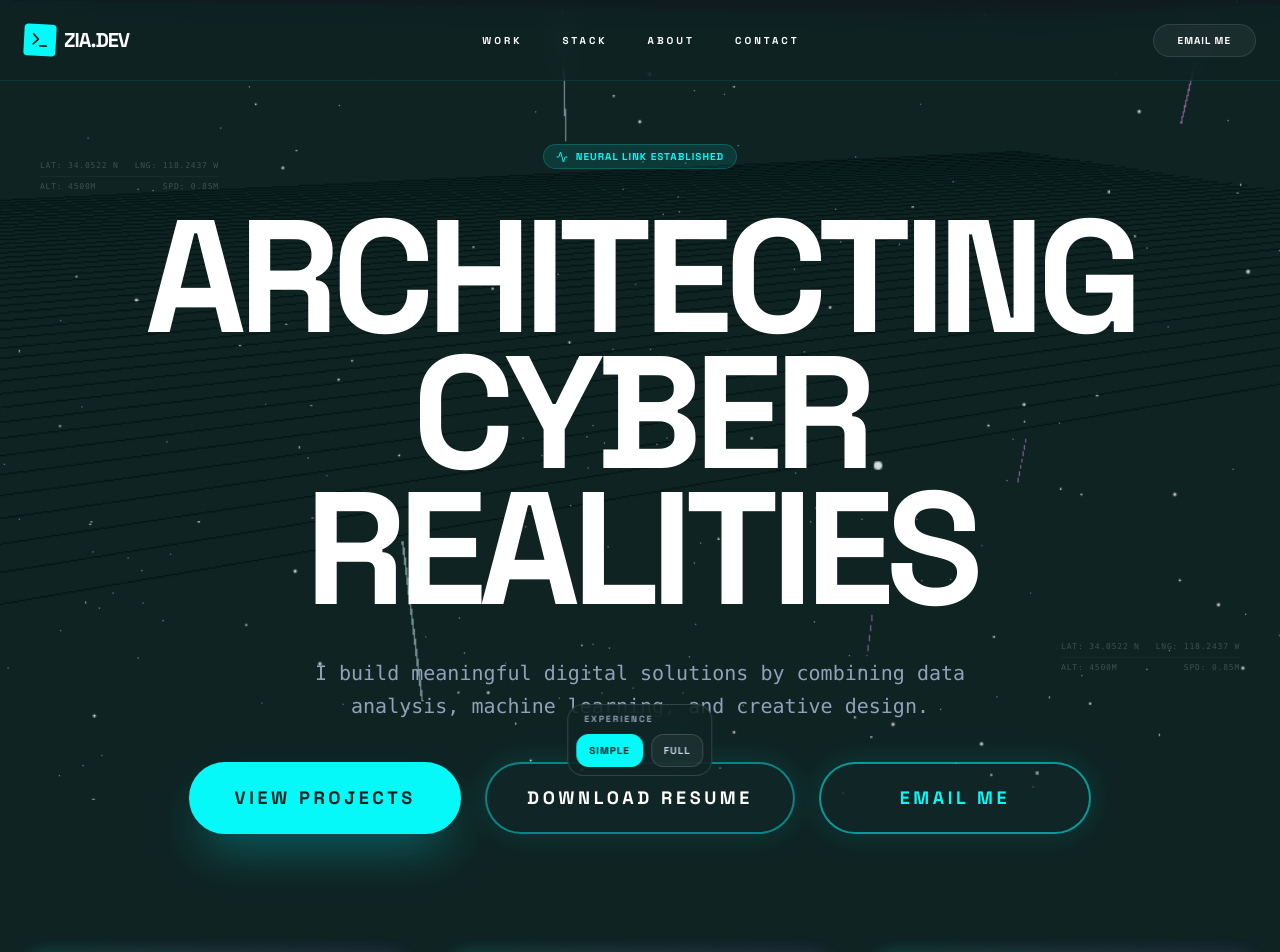
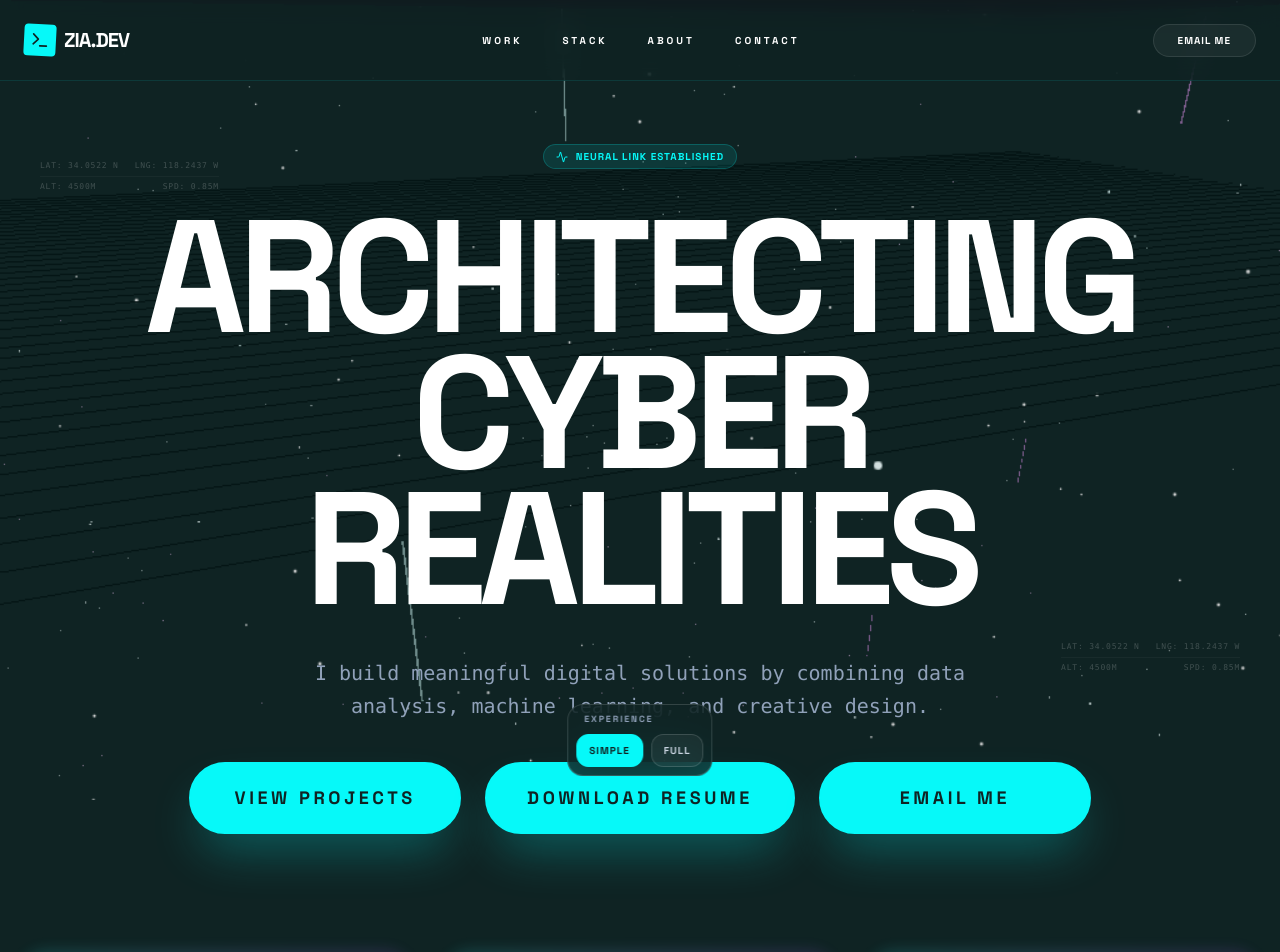
Before and after one commit to luwiyey/ziadev.portfolio, a React (Vite) app: page / in a window 1280 px wide. Shown: the top 952 px of the page. Built offline with nearby package versions, Linux system fonts and the light colour scheme.

Commit message:
Make hero CTA buttons visually consistent

```diff
--- a/src/App.tsx
+++ b/src/App.tsx
@@ -38,6 +38,8 @@ type ExperienceMode = 'full' | 'simple';
 const EXPERIENCE_MODE_KEY = 'zia.experienceMode';
 const HERO_ACTION_BASE_CLASS =
   "inline-flex min-h-[4.5rem] w-full items-center justify-center rounded-full border-2 px-10 py-5 text-center text-base font-black uppercase tracking-[0.2em] transition-all duration-300 sm:w-auto sm:min-w-[17rem] sm:text-lg";
+const HERO_ACTION_FILLED_CLASS =
+  `${HERO_ACTION_BASE_CLASS} border-primary bg-primary text-background-dark shadow-2xl shadow-primary/30 hover:-translate-y-1 hover:scale-[1.02]`;
 
 const isLikelyMobileDevice = () => {
   if (typeof window === 'undefined') return false;
@@ -1142,20 +1144,20 @@ export default function App() {
             >
               <a
                 href="#work"
-                className={`${HERO_ACTION_BASE_CLASS} border-primary bg-primary text-background-dark shadow-2xl shadow-primary/30 hover:-translate-y-1 hover:scale-[1.02]`}
+                className={HERO_ACTION_FILLED_CLASS}
               >
                 View Projects
               </a>
               <a
                 href="/resume/BigDataMARIANO_RESUME.pdf"
                 download
-                className={`${HERO_ACTION_BASE_CLASS} bg-surface-dark/30 border-primary/45 text-white shadow-[0_0_30px_rgba(6,249,249,0.12)] hover:-translate-y-1 hover:border-primary hover:bg-primary/12 hover:text-primary`}
+                className={HERO_ACTION_FILLED_CLASS}
               >
                 Download Resume
               </a>
               <a
                 href="mailto:luwiyeyz@gmail.com"
-                className={`${HERO_ACTION_BASE_CLASS} bg-surface-dark/20 border-primary/55 text-primary shadow-[0_0_30px_rgba(6,249,249,0.12)] hover:-translate-y-1 hover:border-primary hover:bg-primary/16`}
+                className={HERO_ACTION_FILLED_CLASS}
               >
                 Email Me
               </a>
```
